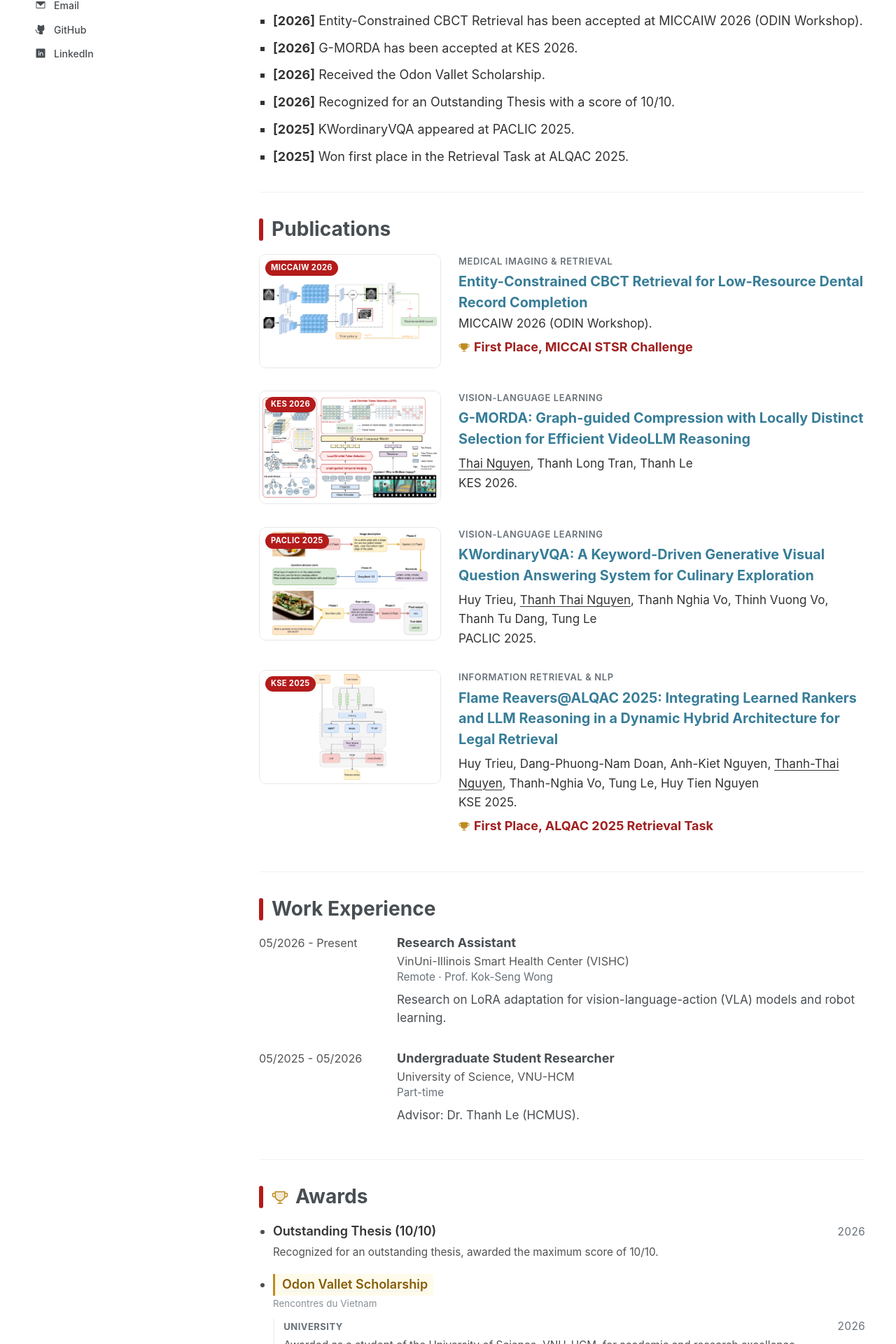
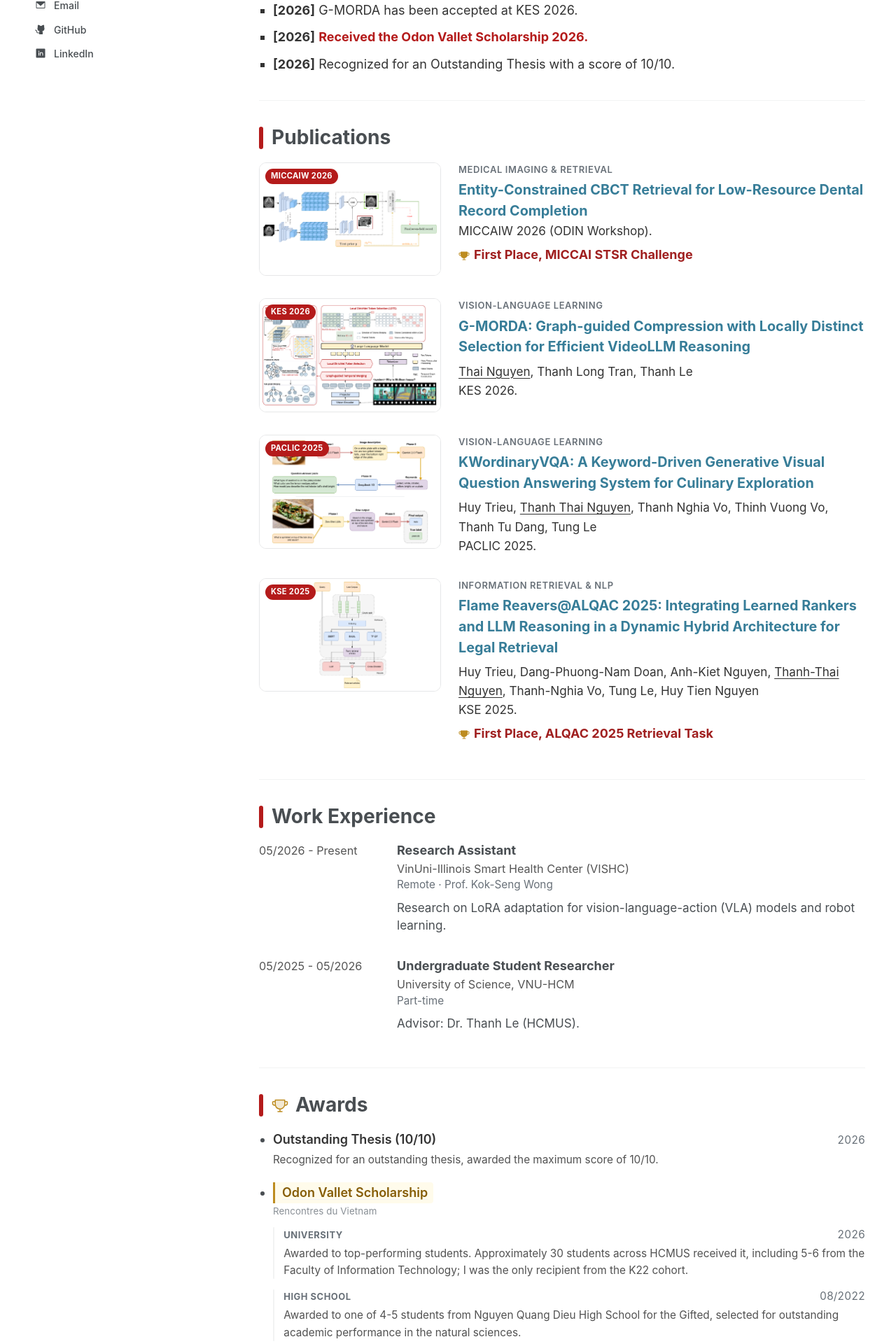
Before and after one commit to Banhmikepthit0105/Banhmikepthit0105.github.io, a React (Vite) app: page / in a window 1280 px wide. Shown: the part 594-2514 px from the top of the page at 70% size. Built offline with nearby package versions, Linux system fonts and the light colour scheme.

Commit message:
Refine profile content and journal introduction

```diff
--- a/src/App.jsx
+++ b/src/App.jsx
@@ -34,7 +34,7 @@ function Profile() {
       </div>
     </aside>
     <div className="academic-content">
-      <section id="about"><h1>About Me</h1><p>I am a Research Assistant at the <span className="nowrap">VinUni-Illinois Smart Health Center</span> (VISHC), working with Prof. Kok-Seng Wong on LoRA adaptation for vision-language-action (VLA) models and robot learning. My academic background is in <strong>Information Technology, specializing in Data Science</strong>, at the University of Science, Vietnam National University Ho Chi Minh City.</p><p>My research interests include <strong>vision-language models, video understanding, and information retrieval</strong>. My work includes dental CBCT retrieval at MICCAIW 2026 (ODIN Workshop), efficient video reasoning with G-MORDA (accepted at KES 2026), culinary visual question answering at PACLIC 2025, and legal retrieval at KSE 2025.</p><p>This is a home for my research, work, and writing.</p></section>
+      <section id="about"><h1>About Me</h1><p>I am a Research Assistant at the <span className="nowrap">VinUni-Illinois Smart Health Center</span> (VISHC), working with Prof. Kok-Seng Wong on LoRA adaptation for vision-language-action (VLA) models and robot learning. My academic background is in <strong>Information Technology, specializing in Data Science</strong>, at the University of Science, Vietnam National University Ho Chi Minh City.</p><p>My research interests include <strong>vision-language models, video understanding, and information retrieval</strong>.</p><p>I am currently seeking PhD opportunities in the US, Singapore, Canada, and Australia.</p></section>
       <section id="news"><h2>News</h2>{profile.news.length ? <ul className="news-list">{profile.news.map((n,i) => <li key={i}><time>[{n.date}]</time> {n.url ? <a href={n.url} {...external}>{n.text}</a> : <span className={n.highlight ? "news-highlight" : undefined}>{n.text}</span>}</li>)}</ul> : <Empty>No updates to share just yet.</Empty>}</section>
       <section id="publications"><h2>Publications</h2><ul className="papers">{profile.publications.map(p=><li key={p.title} className="paper-card"><PaperThumb paper={p}/><div className="paper-body">{p.topic && <p className="paper-topic">{p.topic}</p>}{p.url ? <a className="paper-title-link" href={p.url} {...external}>{p.title}</a> : <span className="paper-title">{p.title}</span>}{p.authors && <p className="paper-authors"><Authors text={p.authors}/></p>}<p className="paper-venue">{p.venue}</p>{p.distinction && <p className="paper-distinction"><Trophy size={16} weight="fill" aria-hidden="true"/> {p.distinction}</p>}</div></li>)}</ul></section>
       <section id="experience"><h2>Work Experience</h2>{profile.experience.length ? profile.experience.map(e=><article className="work-row" key={e.role+e.organization}>{e.period && <time>{e.period}</time>}<div><h3>{e.role}</h3><p>{e.organization}</p>{e.arrangement && <p className="work-arrangement">{e.arrangement}</p>}{e.description && <p>{e.description}</p>}</div></article>) : <Empty>Professional experience will be added here.</Empty>}</section>
@@ -53,7 +53,7 @@ function Journal() {
   const post = entries.find(p => p.slug === slug);
   useEffect(() => { document.title = `${post ? post.title : 'Blog & Notes'} · Thomas NG`; }, [post]);
   if (slug) return <article className="reading" lang={post?.language || 'vi'}><a href={journalUrl} className="back"><ArrowLeft size={18}/> Blog & Notes</a>{post ? <><header className="article-header"><p className="eyebrow">{post.category}</p><h1>{post.title}</h1>{post.excerpt && <p className="standfirst">{post.excerpt}</p>}<p className="article-byline">Nguyen Thanh Thai <span>Thomas NG</span>{post.date && <time dateTime={post.date}>{formatDate(post.date)}</time>}</p></header>{post.cover && <figure className="article-cover"><img src={post.cover} alt=""/></figure>}{post.html && <div className="reading-body" dangerouslySetInnerHTML={{__html: post.html}}/>}</> : <><h1>Không tìm thấy bài viết.</h1><p>Bài viết này không tồn tại.</p></>}</article>;
-  return <div className="journal-page" lang="vi"><div className="journal-intro"><div><p className="eyebrow">THOMAS NG</p><h1>Blog <i>&</i> Notes</h1><p>Bài viết và những ghi chép cá nhân.</p></div></div><div className="article-list">{entries.map(p=><a className={`article-list-entry${p.cover ? ' has-cover' : ''}`} href={`${journalUrl}&post=${p.slug}`} key={p.slug}>{p.cover && <img className="article-list-cover" src={p.cover} alt="" loading="lazy"/>}<div><p className="eyebrow">{p.category}{p.date && <> · {formatDate(p.date)}</>}</p><h2>{p.title}</h2>{p.excerpt && <p>{p.excerpt}</p>}</div><ArrowRight size={26} aria-hidden="true"/></a>)}</div></div>;
+  return <div className="journal-page" lang="vi"><div className="journal-intro"><div><p className="eyebrow">THOMAS NG · PERSONAL JOURNAL</p><h1>Blog <i>&</i> Notes</h1><p className="journal-hook">Một góc nhỏ để ghi lại những điều tôi học được, đang suy nghĩ, và muốn nhớ lâu hơn.</p></div><div className="journal-intro-note" aria-label="Journal themes"><span>FIELD NOTES</span><strong>Life · learning · making</strong><small>Những câu chuyện bên cạnh công việc nghiên cứu.</small></div></div><div className="article-list">{entries.map(p=><a className={`article-list-entry${p.cover ? ' has-cover' : ''}`} href={`${journalUrl}&post=${p.slug}`} key={p.slug}>{p.cover && <img className="article-list-cover" src={p.cover} alt="" loading="lazy"/>}<div><p className="eyebrow">{p.category}{p.date && <> · {formatDate(p.date)}</>}</p><h2>{p.title}</h2>{p.excerpt && <p>{p.excerpt}</p>}</div><ArrowRight size={26} aria-hidden="true"/></a>)}</div></div>;
 }
 export function App() {
   const journal = new URLSearchParams(location.search).get('view') === 'journal';
--- a/src/content.js
+++ b/src/content.js
@@ -3,10 +3,8 @@ export const profile = {
   news: [
     { date: '2026', text: 'Entity-Constrained CBCT Retrieval has been accepted at MICCAIW 2026 (ODIN Workshop).' },
     { date: '2026', text: 'G-MORDA has been accepted at KES 2026.' },
-    { date: '2026', text: 'Received the Odon Vallet Scholarship.' },
+    { date: '2026', text: 'Received the Odon Vallet Scholarship 2026.', highlight: true },
     { date: '2026', text: 'Recognized for an Outstanding Thesis with a score of 10/10.' },
-    { date: '2025', text: 'KWordinaryVQA appeared at PACLIC 2025.' },
-    { date: '2025', text: 'Won first place in the Retrieval Task at ALQAC 2025.' },
   ],
   // Title links open on hover/click; `image` is a real figure, `art` is the drawn fallback in PaperArt.jsx.
   publications: [
@@ -20,8 +18,8 @@ export const profile = {
     { period: '05/2025 - 05/2026', role: 'Undergraduate Student Researcher', organization: 'University of Science, VNU-HCM', arrangement: 'Part-time', description: 'Advisor: Dr. Thanh Le (HCMUS).' },
   ],
   education: [
-    { period: '10/2022 - 09/2026', institution: 'University of Science, VNU-HCM', degree: 'Bachelor’s degree in Information Technology', details: ['GPA: 9.06/10 (3.81/4.0).', 'Dean’s List for academic year 2024-2025: top 5% in academic performance, highest GPA among recipients.', 'Top-20 GPA Academic Merit Scholarship for Semesters 7 & 8.'] },
-    { period: '2019 - 2022', institution: 'Nguyen Quang Dieu High School for the Gifted', degree: 'High School Diploma · Chemistry', details: [] },
+    { period: '10/2022 - 10/2026', institution: 'University of Science, VNU-HCM', degree: 'Bachelor’s degree in Information Technology', details: ['GPA: 9.06/10 (3.81/4.0).', 'Top 5% of the Information Technology CLC cohort by GPA; highest GPA in the cohort.', 'Dean’s List for Academic Year 2024-2025.', 'Odon Vallet Scholarship 2026.'] },
+    { period: '2019 - 2022', institution: 'Nguyen Quang Dieu High School for the Gifted', degree: 'High School Diploma · Chemistry', details: ['Traditional Flag for Academic Excellence - sole recipient.', 'Third Prize, Vietnam National Chemistry Olympiad.'] },
   ],
   // Project titles link to their public repositories.
   projects: [
@@ -39,18 +37,18 @@ export const profile = {
     { date: '2026', title: 'Outstanding Thesis (10/10)', description: 'Recognized for an outstanding thesis, awarded the maximum score of 10/10.' },
     { title: 'Odon Vallet Scholarship', featured: true, issuer: 'Rencontres du Vietnam', url: 'https://www.fondationvallet.org/bourses/vietnam/', description: 'Awarded twice, at two stages of study.',
       rounds: [
-        { date: '2026', stage: 'University', description: 'Awarded as a student of the University of Science, VNU-HCM, for academic and research excellence.' },
-        { date: '08/2022', stage: 'High school', description: 'Awarded as a student of Nguyen Quang Dieu High School for the Gifted, for outstanding academic achievement.' },
+        { date: '2026', stage: 'University', description: 'Awarded to top-performing students. Approximately 30 students across HCMUS received it, including 5-6 from the Faculty of Information Technology; I was the only recipient from the K22 cohort.' },
+        { date: '08/2022', stage: 'High school', description: 'Awarded to one of 4-5 students from Nguyen Quang Dieu High School for the Gifted, selected for outstanding academic performance in the natural sciences.' },
       ] },
-    { date: '01/2026', title: 'Dean’s List, Academic Year 2024-2025', featured: true, issuer: 'Faculty of Information Technology, University of Science, VNU-HCM', description: 'Ranked first by GPA among recipients; recognizes the top 5% in academic performance.' },
+    { date: '01/2026', title: 'Dean’s List, Academic Year 2024-2025', featured: true, issuer: 'Faculty of Information Technology, University of Science, VNU-HCM', description: 'Highest GPA among recipients in the Faculty of Information Technology; recognizes the top 5% in academic performance.' },
     { date: '07/2025', title: 'First Place in the Retrieval Task, ALQAC 2025', issuer: 'JAIST · Program committee: JAIST, NII, VNU-HCMUS and VNU-UET', description: 'Winning legal-document retrieval system at the Automated Legal Question Answering Competition.' },
     { date: '05/2025', title: 'Academic Excellence Scholarship (Winter 2024 & Spring 2025)', issuer: 'University of Science, VNU-HCM', description: 'Awarded for a top-20 GPA in the academic year.' },
-    { date: '05/2022', title: 'Third Prize, Vietnam National Chemistry Olympiad', issuer: 'Vietnam Ministry of Education and Training', description: 'National-level recognition in Chemistry for high-school students.' },
-    { date: '04/2022', title: 'Traditional Flag for Academic Excellence', issuer: 'Nguyen Quang Dieu High School for the Gifted', description: 'Recognizes outstanding academic performance and dedication.' },
-    { date: '01/2022', title: 'First Prize, Provincial Excellent Student Contest in Chemistry', issuer: 'Dong Thap Department of Education and Training', description: 'Valedictorian in the provincial Chemistry competition.' },
-    { date: '08/2021', title: 'Silver Medal, Southern Chemistry Olympiad', issuer: 'Organizing Board of the Southern Chemistry Olympiad', description: 'Recognizes achievement in the regional Chemistry Olympiad.' },
-    { date: '04/2021', title: 'Silver Medal, 30/4 Traditional Olympiad in Chemistry', issuer: 'HCMC Department of Education and Training', description: 'Chemistry distinction at the inter-school academic competition for high-school students.' },
-    { date: '01/2021', title: 'Third Prize, Provincial Excellent Student Contest in Chemistry', issuer: 'Dong Thap Department of Education and Training', description: 'Provincial-level recognition for achievement in Chemistry.' },
+    { date: '05/2022', title: 'Third Prize, Vietnam National Olympiad', issuer: 'Vietnam Ministry of Education and Training', description: 'National-level recognition in Chemistry for high-school students.' },
+    { date: '04/2022', title: 'Traditional Flag for Academic Excellence', issuer: 'Nguyen Quang Dieu High School for the Gifted', description: 'Traditional Flag awarded to the sole recipient for outstanding academic performance and dedication.' },
+    { date: '01/2022', title: 'First Prize, Provincial Excellent Student Contest', issuer: 'Dong Thap Department of Education and Training', description: 'Valedictorian in the provincial Chemistry competition.' },
+    { date: '08/2021', title: 'Silver Medal, Southern Olympiad', issuer: 'Organizing Board of the Southern Chemistry Olympiad', description: 'Recognizes achievement in the regional Chemistry Olympiad.' },
+    { date: '04/2021', title: 'Silver Medal, 30/4 Traditional Olympiad', issuer: 'HCMC Department of Education and Training', description: 'Chemistry distinction at the inter-school academic competition for high-school students.' },
+    { date: '01/2021', title: 'Third Prize, Provincial Excellent Student Contest', issuer: 'Dong Thap Department of Education and Training', description: 'Provincial-level recognition for achievement in Chemistry.' },
   ],
 };
 // Blog & Notes posts live in /content/posts/*.md (see src/posts.js and .pages.yml).
```
Also changed, not shown: src/styles.css (+9 -0 lines).
